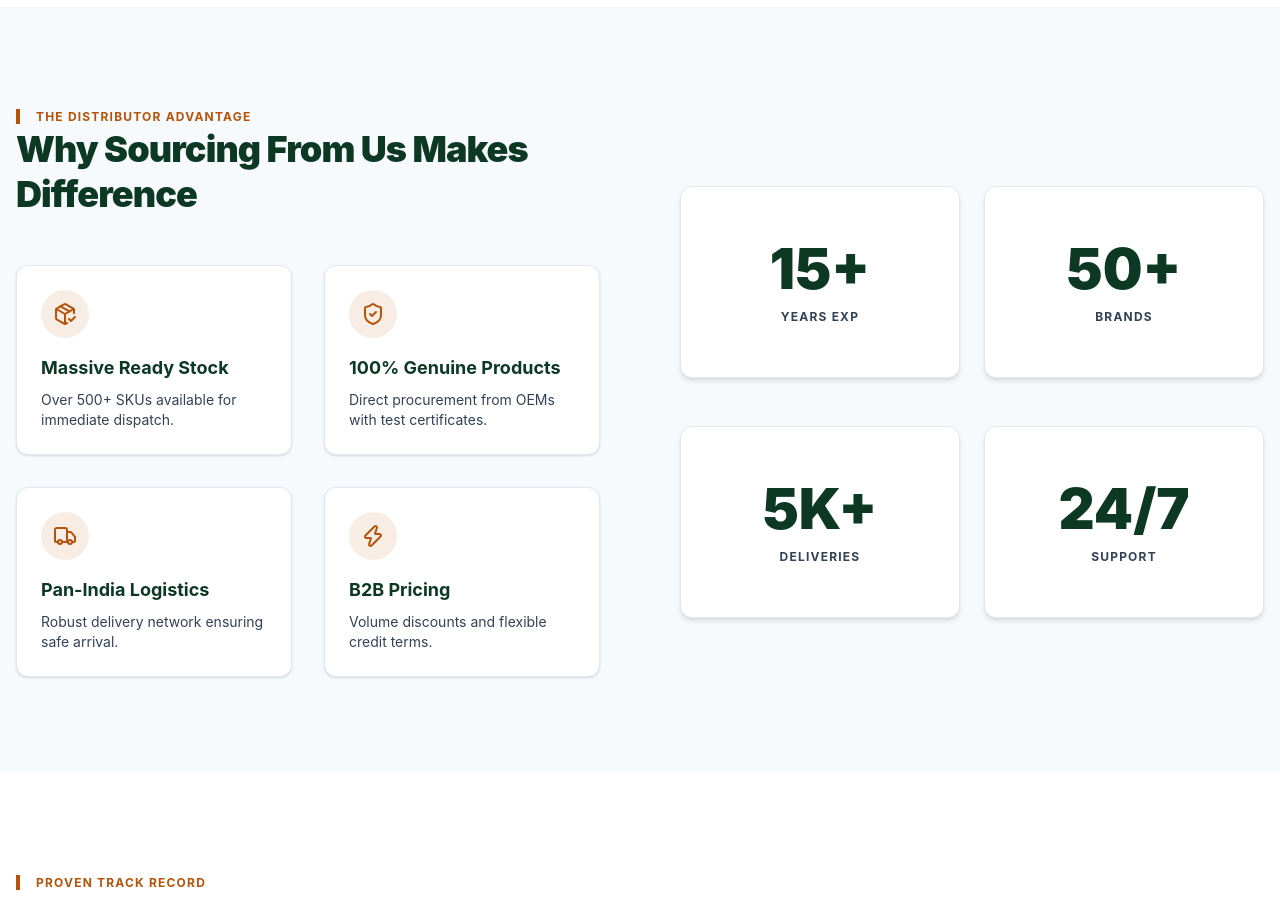
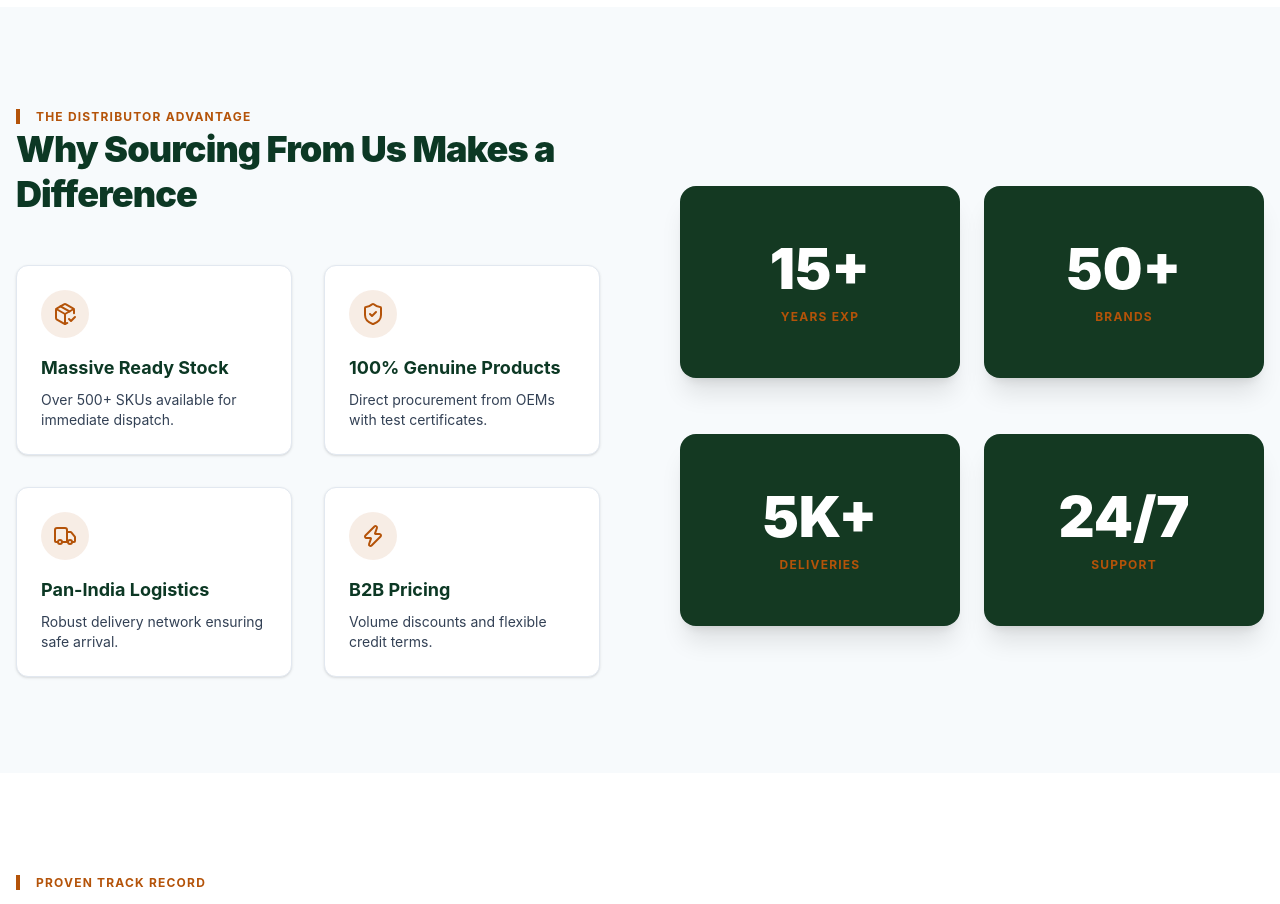
Before and after one commit to shyamsaran348/jk-electricals, a React (Vite) app in the folder website/: page / in a window 1280 px wide. Shown: the part 2660-3564 px from the top of the page. Built offline with nearby package versions, Linux system fonts and the light colour scheme.

Commit message:
fix(ui): improve typography and visual balance of why sourcing section

```diff
--- a/website/src/pages/Home.jsx
+++ b/website/src/pages/Home.jsx
@@ -125,7 +125,7 @@ const Home = () => {
   <div className="grid grid-cols-1 lg:grid-cols-2 gap-20 items-center">
   <motion.div initial="hidden" whileInView="visible" viewport={{ once: true }} variants={fadeUp} className="space-y-8">
   <span className="text-xs font-bold text-gold tracking-widest uppercase border-l-4 border-gold pl-4">The Distributor Advantage</span>
- <h2 className="text-h2 font-black leading-tight tracking-tight">Why Sourcing From Us Makes Difference</h2>
+  <h2 className="text-h2 font-black leading-tight tracking-tight">Why Sourcing From Us Makes a Difference</h2>
 
   <div className="grid grid-cols-1 sm:grid-cols-2 gap-8 pt-4">
   <div className="bg-white p-6 border border-border shadow-sm rounded-xl">
@@ -152,21 +152,25 @@ const Home = () => {
   </motion.div>
 
   <div className="grid grid-cols-2 gap-6 mt-12 lg:mt-0">
- <div className="bg-white p-8 border border-border shadow-md rounded-xl text-center flex flex-col justify-center items-center h-48">
- <div className="text-display font-black text-forest mb-2"><CountUp end={15} suffix="+" /></div>
- <div className="text-xs font-bold uppercase tracking-widest text-muted">Years Exp</div>
+  <div className="bg-forest text-white p-8 border-none shadow-xl rounded-2xl text-center flex flex-col justify-center items-center h-48 relative overflow-hidden">
+  <div className="absolute inset-0 bg-gold/5"></div>
+  <div className="text-display font-black text-white mb-2 relative z-10"><CountUp end={15} suffix="+" /></div>
+  <div className="text-xs font-bold uppercase tracking-widest text-gold relative z-10">Years Exp</div>
   </div>
- <div className="bg-white p-8 border border-border shadow-md rounded-xl text-center flex flex-col justify-center items-center h-48">
- <div className="text-display font-black text-forest mb-2"><CountUp end={50} suffix="+" /></div>
- <div className="text-xs font-bold uppercase tracking-widest text-muted">Brands</div>
+  <div className="bg-forest text-white p-8 border-none shadow-xl rounded-2xl text-center flex flex-col justify-center items-center h-48 relative overflow-hidden">
+  <div className="absolute inset-0 bg-gold/5"></div>
+  <div className="text-display font-black text-white mb-2 relative z-10"><CountUp end={50} suffix="+" /></div>
+  <div className="text-xs font-bold uppercase tracking-widest text-gold relative z-10">Brands</div>
   </div>
- <div className="bg-white p-8 border border-border shadow-md rounded-xl text-center flex flex-col justify-center items-center h-48 transform lg:translate-y-6">
- <div className="text-display font-black text-forest mb-2"><CountUp end={5} suffix="K+" /></div>
- <div className="text-xs font-bold uppercase tracking-widest text-muted">Deliveries</div>
+  <div className="bg-forest text-white p-8 border-none shadow-xl rounded-2xl text-center flex flex-col justify-center items-center h-48 transform lg:translate-y-8 relative overflow-hidden">
+  <div className="absolute inset-0 bg-gold/5"></div>
+  <div className="text-display font-black text-white mb-2 relative z-10"><CountUp end={5} suffix="K+" /></div>
+  <div className="text-xs font-bold uppercase tracking-widest text-gold relative z-10">Deliveries</div>
   </div>
- <div className="bg-white p-8 border border-border shadow-md rounded-xl text-center flex flex-col justify-center items-center h-48 transform lg:translate-y-6">
- <div className="text-display font-black text-forest mb-2"><CountUp end={24} suffix="/7" /></div>
- <div className="text-xs font-bold uppercase tracking-widest text-muted">Support</div>
+  <div className="bg-forest text-white p-8 border-none shadow-xl rounded-2xl text-center flex flex-col justify-center items-center h-48 transform lg:translate-y-8 relative overflow-hidden">
+  <div className="absolute inset-0 bg-gold/5"></div>
+  <div className="text-display font-black text-white mb-2 relative z-10"><CountUp end={24} suffix="/7" /></div>
+  <div className="text-xs font-bold uppercase tracking-widest text-gold relative z-10">Support</div>
   </div>
   </div>
   </div>
```
Lines whose indentation alone changed are shown as unchanged.
